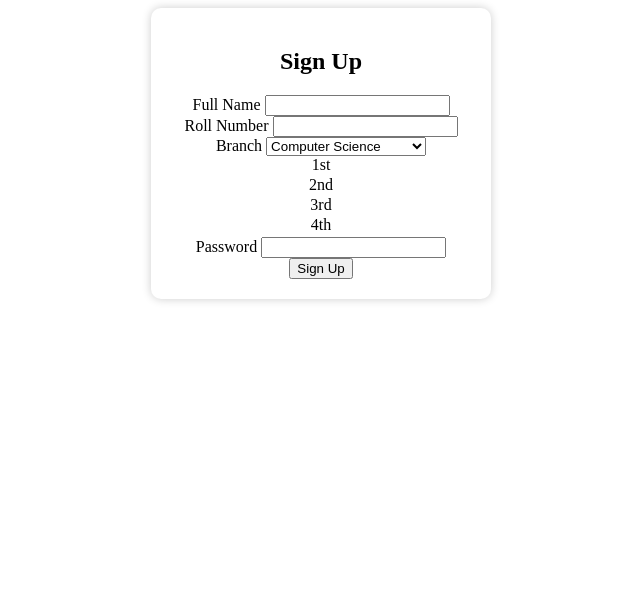
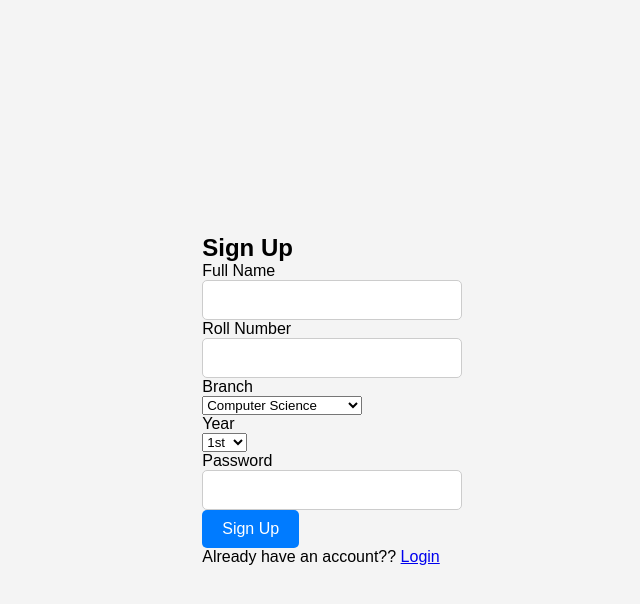
Before and after one commit to CodeWithDevesh/Event-Manager-Codeutsava-, a website: page Static/signup.html in a window 1280 px wide. Shown: the whole page, without its empty margins (319-959 px from the left). Drawn offline with Linux system fonts and the light colour scheme.

Commit message:
Basic Structure Ready

```diff
--- a/Static/signup.html
+++ b/Static/signup.html
@@ -3,7 +3,7 @@
 <head>
     <meta charset="UTF-8">
     <meta name="viewport" content="width=device-width, initial-scale=1.0">
-    <link rel="stylesheet" href="styles.css">
+    <link rel="stylesheet" href="style.css">
     <title>Signup</title>
 </head>
 <body>
@@ -20,20 +20,20 @@
             </div>
             <div class="input-container">
                 <label for="branch">Branch</label>
-                <select type="" id="branch" name="branch" required>
+                <select id="branch" name="branch" required>
                     <option value="cs">Computer Science</option>
                     <option value="it">Information Technology</option>
                     <option value="elec">Electrical</option>
                     <option value="electronics">Electronics</option>
                     <option value="mech">Mechanical</option>
-                    <option value="cv">Civil</option>
+                    <option value="cv">Civil</option></select>
             </div>
 
             <div class="input-container">
                 <label for="year">
-                    Study Year
+                     Year
                 </label>
-                <select class="year" id="year" name="year" required>
+                <select class="year" id="year" name="Year" required>
                     <option value="first">1st</option>
                     <option value="second">2nd</option>
                     <option value="third">3rd</option>
@@ -48,6 +48,8 @@
             </div>
             <button type="submit">Sign Up</button>
         </form>
+        Already have an account??
+        <a href="login.html">Login</a>
     </div>
 </body>
 </html>
```
